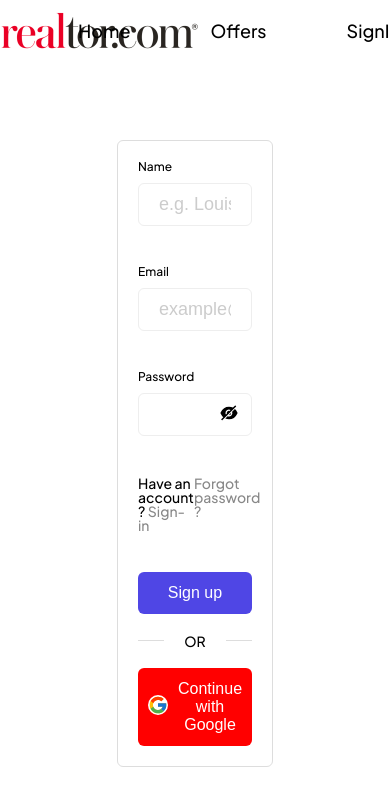
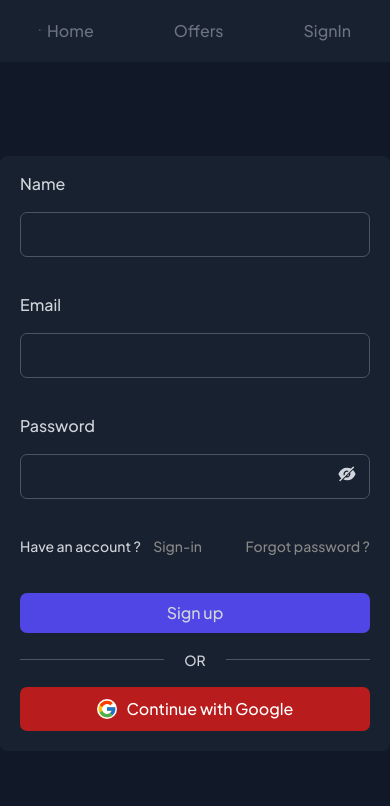
Before and after one commit to Abhishek-201099/Realtor-web-app, a React (Vite) app: page /sign-up in a window 390 px wide. Shown: the top 806 px of the page. Built offline with nearby package versions, Linux system fonts and the light colour scheme.

Commit message:
Changed UI theme and minor bug fix

```diff
--- a/src/App.jsx
+++ b/src/App.jsx
@@ -73,9 +73,9 @@
             maxWidth: "700px",
             fontSize: "16px",
             padding: "16px 24px",
-            backgroundColor: `#fff`,
-            color: `#000`,
-            boxShadow: ` rgba(0, 0, 0, 0.24) 0px 3px 8px`,
+            backgroundColor: `var(--color-grey-50)`,
+            color: `var(--color-grey-600)`,
+            boxShadow: `var(--shadow-sm)`,
           },
         }}
       />
--- a/src/features/Navbar/Navbar.jsx
+++ b/src/features/Navbar/Navbar.jsx
@@ -5,7 +5,11 @@
   return (
     <header className="navbar">
       <div className="nav-logo-container" onClick={() => navigate("/")}>
-        <img className="nav-logo" src="/logo.png" alt="realtor website logo" />
+        <img
+          className="nav-logo"
+          src="/logo-realtor.svg"
+          alt="realtor website logo"
+        />
       </div>
       <ul className="nav-list">
         <li className="nav-list-item">
--- a/src/style.css
+++ b/src/style.css
@@ -1,4 +1,57 @@
 @import url("https://fonts.googleapis.com/css2?family=Plus+Jakarta+Sans:wght@400;500;600;700&display=swap");
+
+:root {
+  /* Indigo */
+  --color-brand-50: #eef2ff;
+  --color-brand-100: #e0e7ff;
+  --color-brand-200: #c7d2fe;
+  --color-brand-500: #6366f1;
+  --color-brand-600: #4f46e5;
+  --color-brand-700: #4338ca;
+  --color-brand-800: #3730a3;
+  --color-brand-900: #312e81;
+
+  --border-radius-tiny: 3px;
+  --border-radius-sm: 5px;
+  --border-radius-md: 7px;
+  --border-radius-lg: 9px;
+
+  --color-grey-0: #18212f;
+  --color-grey-50: #111827;
+  --color-grey-100: #1f2937;
+  --color-grey-200: #374151;
+  --color-grey-300: #4b5563;
+  --color-grey-400: #6b7280;
+  --color-grey-500: #9ca3af;
+  --color-grey-600: #d1d5db;
+  --color-grey-700: #e5e7eb;
+  --color-grey-800: #f3f4f6;
+  --color-grey-900: #f9fafb;
+
+  --color-blue-100: #075985;
+  --color-blue-700: #e0f2fe;
+  --color-green-100: #166534;
+  --color-green-700: #dcfce7;
+  --color-yellow-100: #854d0e;
+  --color-yellow-700: #fef9c3;
+  --color-silver-100: #374151;
+  --color-silver-700: #f3f4f6;
+  --color-indigo-100: #3730a3;
+  --color-indigo-700: #e0e7ff;
+
+  --color-red-100: #fee2e2;
+  --color-red-700: #b91c1c;
+  --color-red-800: #991b1b;
+
+  --backdrop-color: rgba(0, 0, 0, 0.3);
+
+  --shadow-sm: 0 1px 2px rgba(0, 0, 0, 0.4);
+  --shadow-md: 0px 0.6rem 2.4rem rgba(0, 0, 0, 0.3);
+  --shadow-lg: 0 2.4rem 3.2rem rgba(0, 0, 0, 0.4);
+
+  --image-grayscale: 10%;
+  --image-opacity: 90%;
+}
 
 *,
 *::before,
@@ -23,11 +76,73 @@
   color: var(--color-title);
 }
 
+input,
+button,
+textarea,
+select {
+  font: inherit;
+  color: inherit;
+}
+
+button {
+  cursor: pointer;
+}
+
+*:disabled {
+  cursor: not-allowed;
+}
+
+select:disabled,
+input:disabled {
+  background-color: var(--color-grey-200);
+  color: var(--color-grey-500);
+}
+
+input:focus,
+button:focus,
+textarea:focus,
+select:focus {
+  outline: 2px solid var(--color-brand-600);
+  outline-offset: -1px;
+}
+
+button:has(svg) {
+  line-height: 0;
+}
+
+a {
+  color: inherit;
+  text-decoration: none;
+}
+
+ul {
+  list-style: none;
+}
+
+p,
+h1,
+h2,
+h3,
+h4,
+h5,
+h6 {
+  overflow-wrap: break-word;
+  hyphens: auto;
+}
+
+img {
+  max-width: 100%;
+
+  /* For dark mode */
+  filter: grayscale(var(--image-grayscale)) opacity(var(--image-opacity));
+}
+
 .container {
-  max-width: 1536px;
+  max-width: 100%;
   margin-left: auto;
   margin-right: auto;
   height: 100dvh;
+  background-color: var(--color-grey-0);
 
   display: flex;
   flex-direction: column;
@@ -39,7 +154,10 @@
 /* NAVBAR */
 
 .navbar {
+  width: 80%;
   padding: 1rem 0rem;
+  margin: 0 auto;
+  background-color: var(--color-grey-0);
 
   display: flex;
   justify-content: space-between;
@@ -64,148 +182,164 @@
 }
 
 .nav-list-item a {
-  font-size: 1.8rem;
+  color: var(--color-grey-400);
+  font-size: 1.6rem;
   font-weight: 500;
   text-decoration: none;
-  color: #000;
   transition: all 0.3s;
   cursor: pointer;
 }
 
-.nav-list-item a.active {
-  color: red;
+.nav-list-item a:hover {
+  color: var(--color-grey-700);
 }
 
-.nav-list-item a:hover {
-  color: red;
+.nav-list-item a.active {
+  color: var(--color-grey-700);
+}
+
+/***************************************************/
+/***************************************************/
+/***************************************************/
+/* MAIN */
+main {
+  background-color: var(--color-grey-50);
+  flex: 1;
 }
 
 /***************************************************/
 /***************************************************/
 /***************************************************/
 /* SIGN-IN FORM */
-.section-signin {
-  flex: 1;
-  min-height: 60rem;
+.section-auth {
+  height: 100%;
 
   display: flex;
   justify-content: center;
   align-items: center;
 }
 
-.signin-container {
-  background-color: #fff;
+.auth-container {
+  background-color: var(--color-grey-0);
   padding: 2rem;
   max-height: 100rem;
-  width: 40%;
-  border-radius: 6px;
-  border: 1px solid #ddd;
+  width: 50rem;
+  border-radius: var(--border-radius-md);
 }
 
-.signin-form {
+.auth-form {
   display: flex;
   flex-direction: column;
   gap: 4rem;
 }
 
-.signin-name-field,
-.signin-password-field,
-.signin-input-field {
+.auth-name-field,
+.auth-password-field,
+.auth-input-field {
   display: flex;
   flex-direction: column;
-  gap: 1rem;
+  gap: 2rem;
 }
 
-.signin-name-field label,
-.signin-password-field label,
-.signin-input-field label {
-  font-size: 1.2rem;
+.auth-name-field label,
+.auth-password-field label,
+.auth-input-field label {
   font-weight: 500;
+  color: var(--color-grey-600);
 }
 
-.signin-name-field input,
-.signin-password-field input,
-.signin-input-field input {
+.auth-name-field input,
+.auth-password-field input,
+.auth-input-field input {
   padding: 1rem 2rem;
-  border-radius: 6px;
-  border: 1px solid #eee;
+  color: var(--color-grey-600);
+  border: 1px solid var(--color-grey-300);
+  background-color: var(--color-grey-0);
+  border-radius: var(--border-radius-md);
   font-size: 1.8rem;
   width: 100%;
 }
 
-.signin-name-field input::placeholder,
-.signin-password-field input::placeholder,
-.signin-input-field input::placeholder {
-  color: #ccc;
+.auth-name-field input:focus,
+.auth-password-field input:focus,
+.auth-input-field input:focus {
+  outline: 2px solid var(--color-brand-600);
+  outline-offset: -1px;
 }
 
-.signin-passowrd-input-container {
+.auth-passowrd-input-container {
   position: relative;
 }
 
-.signin-password-field svg {
+.auth-password-field svg {
   position: absolute;
   top: 1rem;
   right: 1.3rem;
   height: 2rem;
   width: 2rem;
   cursor: pointer;
+  color: var(--color-grey-600);
 }
 
-.signin-register {
+.auth-register {
   display: flex;
   justify-content: space-between;
 }
 
-.signin-register p,
-.signin-register a {
+.auth-register p,
+.auth-register a {
   font-size: 1.4rem;
   font-weight: 500;
+  color: var(--color-grey-600);
 }
 
-.signin-register p a,
-.signin-register a {
+.auth-register p a,
+.auth-register a {
   text-decoration: none;
   color: #888;
   transition: all 0.3s;
 }
 
-.signin-register p a:hover,
-.signin-register a:hover {
-  color: red;
+.auth-register p a {
+  margin-left: 1rem;
 }
 
-.signin-buttons {
+.auth-register p a:hover,
+.auth-register a:hover {
+  color: var(--color-grey-600);
+}
+
+.auth-buttons {
   display: flex;
   flex-direction: column;
   gap: 2rem;
 }
 
-.signin-buttons button {
+.auth-buttons button {
   padding: 1.2rem 2rem;
   cursor: pointer;
   text-align: center;
-  border-radius: 6px;
+  border-radius: var(--border-radius-md);
   border: none;
-  color: #fff;
-  font-size: 1.6rem;
+  color: var(--color-grey-600);
   transition: all 0.3s;
   font-weight: 500;
 }
 
-.signin-buttons button:first-child {
-  background-color: #4f46e5;
+.auth-buttons button:first-child {
+  background-color: var(--color-brand-600);
 
   display: flex;
   justify-content: center;
 }
 
-.signin-buttons button:first-child:hover {
-  background-color: #4338ca;
+.auth-buttons button:first-child:hover {
+  background-color: var(--color-brand-700);
 }
 
-.signin-buttons button:last-child {
-  background-color: red;
+.auth-buttons button:last-child {
+  background-color: var(--color-red-700);
+  color: #fff;
 
   display: flex;
   justify-content: center;
@@ -213,32 +347,33 @@
   gap: 1rem;
 }
 
-.signin-buttons button:last-child:hover {
-  background-color: rgba(255, 0, 0, 0.65);
+.auth-buttons button:last-child:hover {
+  background-color: var(--color-red-800);
 }
 
-.signin-buttons button:last-child span svg {
+.auth-buttons button:last-child span svg {
   background-color: #fff;
   border-radius: 50%;
   font-size: 2rem;
 }
 
-.signin-buttons-separator {
+.auth-buttons-separator {
   display: flex;
   align-items: center;
   text-transform: uppercase;
 }
 
-.signin-buttons-separator p {
+.auth-buttons-separator p {
   margin: 0 2rem;
   font-weight: 500;
   font-size: 1.4rem;
+  color: var(--color-grey-600);
 }
 
-.signin-buttons-separator:after,
-.signin-buttons-separator:before {
+.auth-buttons-separator:after,
+.auth-buttons-separator:before {
   content: "";
-  border-top: 1px solid #ddd;
+  border-top: 1px solid var(--color-grey-300);
   flex: 1;
 }
 
@@ -265,45 +400,3 @@
 /***************************************************/
 /***************************************************/
 /***************************************************/
-/* RESPONSIVE */
-/* 2xl */
-@media (max-width: 1536px) {
-  .container {
-    max-width: 1280px;
-  }
-}
-
-/* xl */
-@media (max-width: 1280px) {
-  .container {
-    max-width: 1024px;
-  }
-}
-
-/* lg */
-@media (max-width: 1024px) {
-  .container {
-    max-width: 768px;
-  }
-}
-
-/* md */
-@media (max-width: 768px) {
-  .container {
-    max-width: 640px;
-  }
-}
-
-/* sm */
-@media (max-width: 640px) {
-  .container {
-    max-width: 475px;
-  }
-}
-
-/* xs */
-@media (max-width: 475px) {
-  .container {
-    width: 100%;
-  }
-}
--- a/src/ui/AppLayout.jsx
+++ b/src/ui/AppLayout.jsx
@@ -5,7 +5,9 @@
   return (
     <div className="container">
       <Navbar />
-      <Outlet />
+      <main>
+        <Outlet />
+      </main>
     </div>
   );
 }
--- a/src/ui/AuthForms.jsx
+++ b/src/ui/AuthForms.jsx
@@ -22,16 +22,16 @@
       : "";
 
   return (
-    <section className="section-signin">
-      <div className="signin-container">
-        <form className="signin-form" onSubmit={onSubmit}>
+    <section className="section-auth">
+      <div className="auth-container">
+        <form className="auth-form" onSubmit={onSubmit}>
           {authFor === "sign-up" && (
-            <div className="signin-name-field">
+            <div className="auth-name-field">
               <label htmlFor="name">Name</label>
               <input
                 type="text"
                 id="name"
-                placeholder="e.g. Louis Armstrong"
+                disabled={isLoading}
                 {...register("name", {
                   required: "Please enter your name",
                 })}
@@ -39,12 +39,12 @@
               {errors?.name?.message && <p>{errors?.name?.message}</p>}
             </div>
           )}
-          <div className="signin-input-field">
+          <div className="auth-input-field">
             <label htmlFor="email">Email</label>
             <input
               type="email"
               id="email"
-              placeholder="example@mail.com"
+              disabled={isLoading}
               {...register("email", {
                 required: "Please enter your email",
                 pattern: {
@@ -56,12 +56,13 @@
             {errors?.email?.message && <p>{errors?.email?.message}</p>}
           </div>
           {authFor !== "forgotPassword" && (
-            <div className="signin-password-field">
+            <div className="auth-password-field">
               <label htmlFor="password">Password</label>
-              <div className="signin-passowrd-input-container">
+              <div className="auth-passowrd-input-container">
                 <input
                   id="password"
                   type={showPassword ? "text" : "password"}
+                  disabled={isLoading}
                   {...register("password", {
                     required: "Please enter your password",
                     minLength: {
@@ -87,7 +88,7 @@
               {errors?.password?.message && <p>{errors?.password?.message}</p>}
             </div>
           )}
-          <div className="signin-register">
+          <div className="auth-register">
             {authFor === "sign-up" && (
               <p>
                 Have an account ? <Link to="/sign-in">Sign-in</Link>
@@ -110,16 +111,16 @@
             )}
           </div>
 
-          <div className="signin-buttons">
-            <button type="submit">
+          <div className="auth-buttons">
+            <button type="submit" disabled={isLoading}>
               {isLoading ? <Loader /> : submitBtnText}
             </button>
             {authFor !== "forgotPassword" && (
               <>
-                <div className="signin-buttons-separator">
+                <div className="auth-buttons-separator">
                   <p>or</p>
                 </div>
-                <GoogleSignInBtn />
+                <GoogleSignInBtn isLoading={isLoading} authFor={authFor} />
               </>
             )}
           </div>
--- a/src/ui/GoogleSignInBtn.jsx
+++ b/src/ui/GoogleSignInBtn.jsx
@@ -5,7 +5,7 @@
 import { useNavigate } from "react-router-dom";
 import toast from "react-hot-toast";
 
-export default function GoogleSignInBtn() {
+export default function GoogleSignInBtn({ isLoading, authFor }) {
   const navigate = useNavigate();
   async function handleOAuthSignUp() {
     try {
@@ -24,13 +24,15 @@
         });
       }
       navigate("/");
-      toast.success(`Successfully signed up`);
+      toast.success(
+        `Successfully ${authFor === "sign-in" ? "signed in" : "signed up"}`
+      );
     } catch (error) {
       console.log(error.code.split("/").at(1).split("-").join(" "));
     }
   }
   return (
-    <button type="button" onClick={handleOAuthSignUp}>
+    <button type="button" onClick={handleOAuthSignUp} disabled={isLoading}>
       <span>
         <FcGoogle />
       </span>
```
Also changed, not shown: src/pages/ForgotPassword.jsx (+6 -1 lines), src/pages/SignIn.jsx (+6 -1 lines), public/logo-realtor.svg (added), public/logo.png (deleted).
